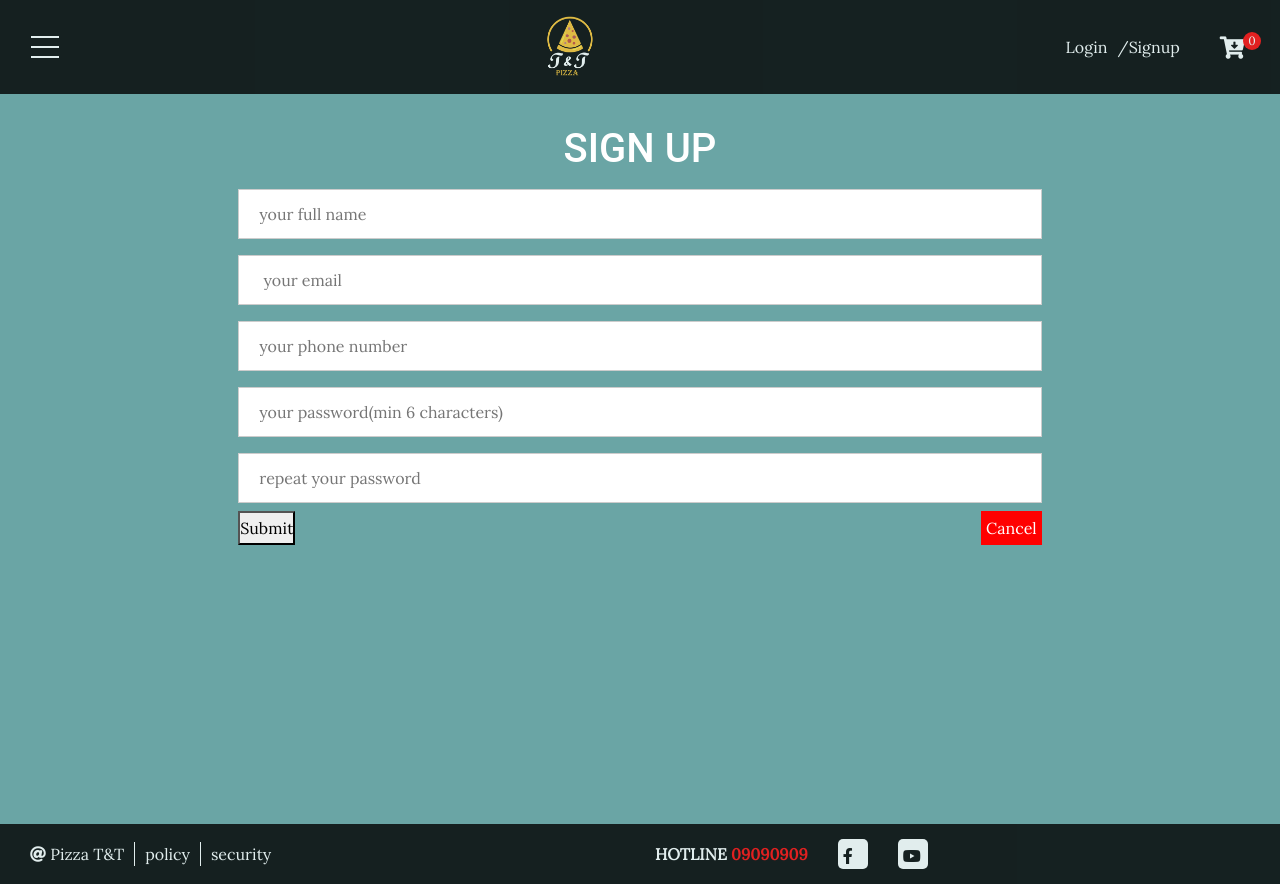
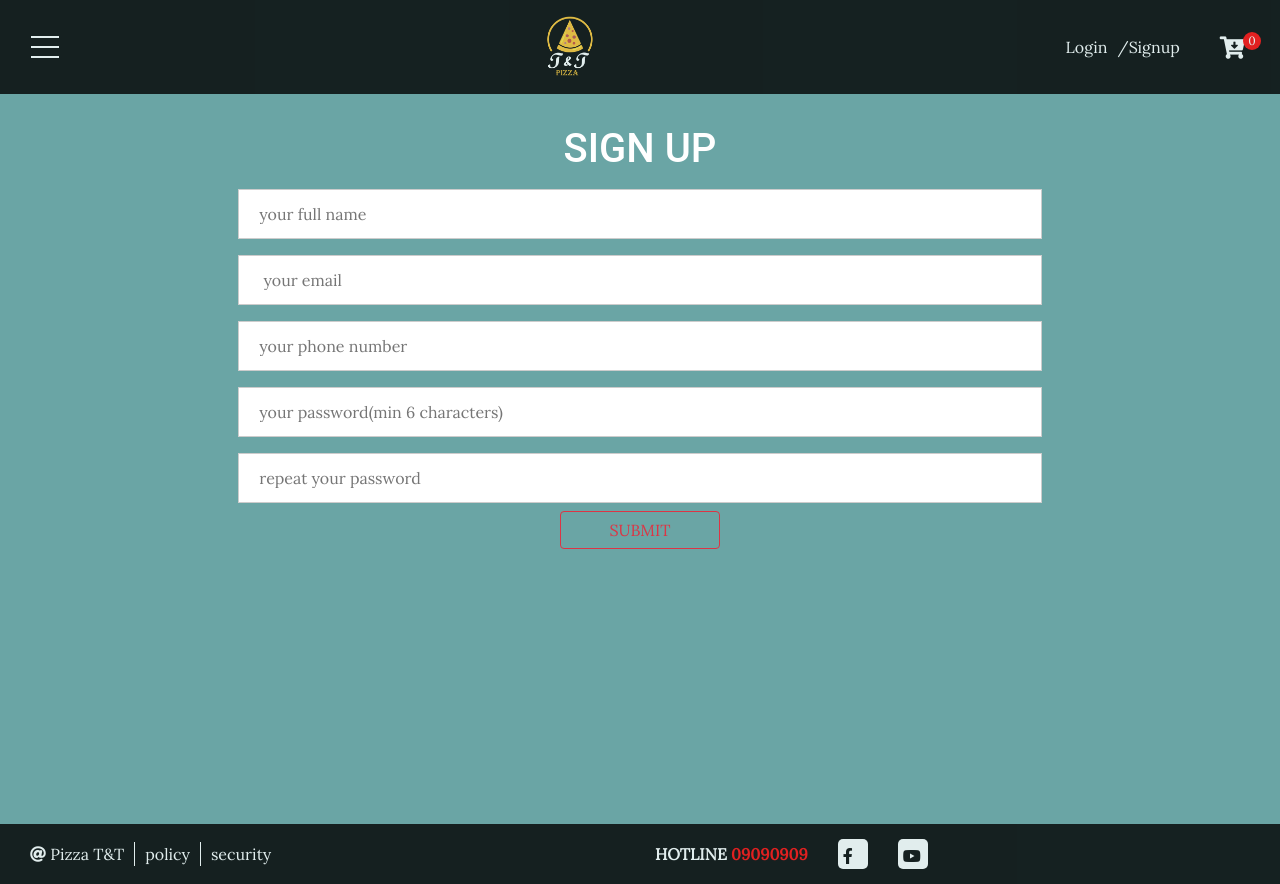
Before and after one commit to trangphamptit/pizza-order, a React (Create React App) app: page /signup in a window 1280 px wide. Built offline with nearby package versions, Linux system fonts and the light colour scheme.

Commit message:
change style for button

```diff
--- a/src/views/ProductsCategory/ProductsCategory.js
+++ b/src/views/ProductsCategory/ProductsCategory.js
@@ -5,14 +5,13 @@ import { AppContext } from "../../services/AppContext";
 class Products extends Component {
   componentDidMount() {
     const categoryId = this.props.match.params.id;
-    console.log(categoryId);
+    // console.log(categoryId);
     this.context.getProductscategory(categoryId);
   }
 
   render() {
     console.log(this.props);
     const { productscategory } = this.context;
-    // console.log(products);
     return (
       <div className="products">
         <div className="row">
--- a/src/views/Signup/Signup.js
+++ b/src/views/Signup/Signup.js
@@ -61,13 +61,13 @@ class Signup extends Component {
         </div>
 
         <div className="signup-footer">
-          <button type="submit" onClick={this.props.handleSubmit}>
+          <button
+            className="btn btn-outline-danger text-uppercase mb-3 px-5 m-auto"
+            type="submit"
+            onClick={this.props.handleSubmit}
+          >
             {" "}
             Submit{" "}
-          </button>
-
-          <button type="submit" className="cancelbtn">
-            Cancel
           </button>
         </div>
       </Form>
```
